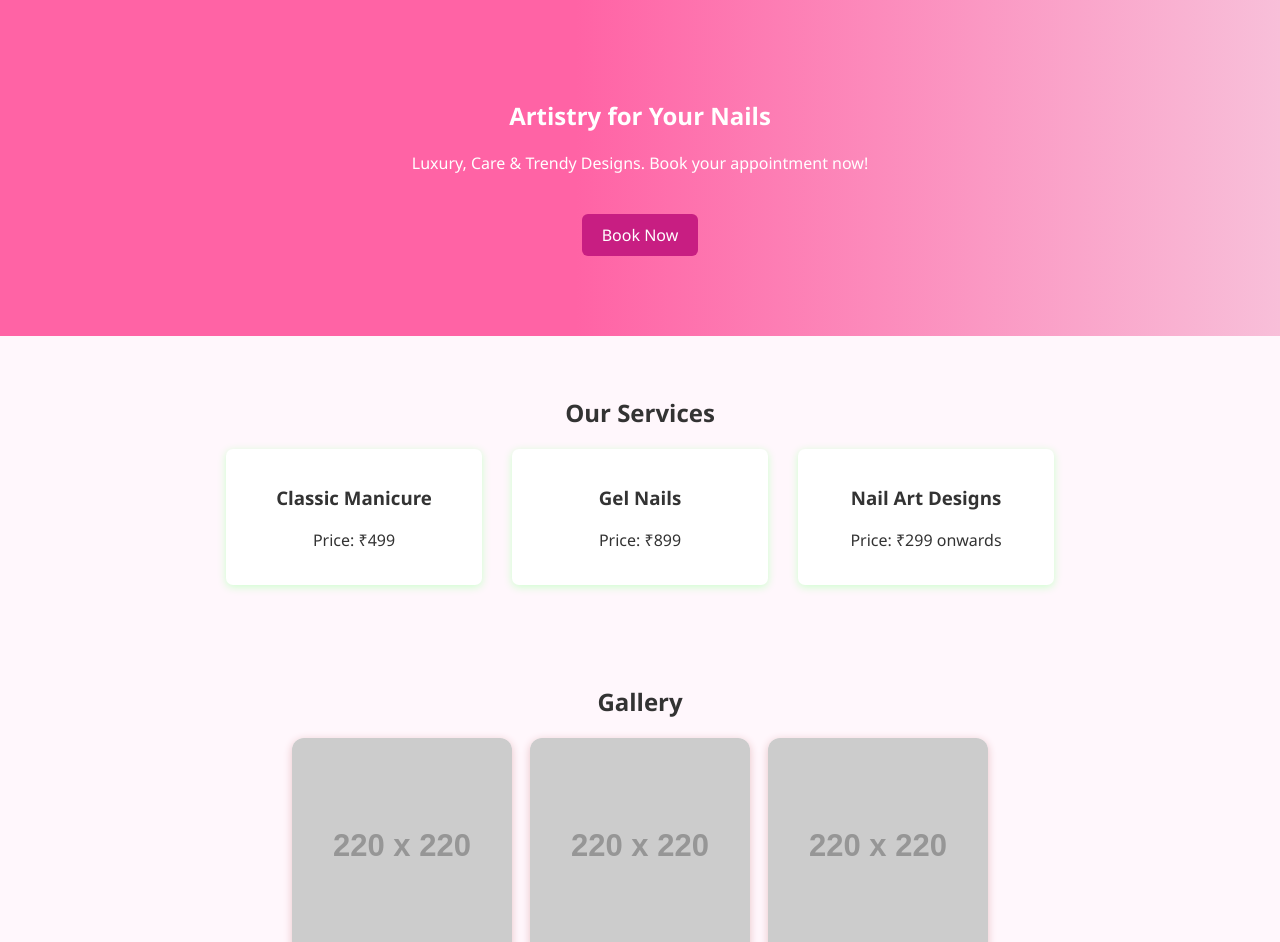
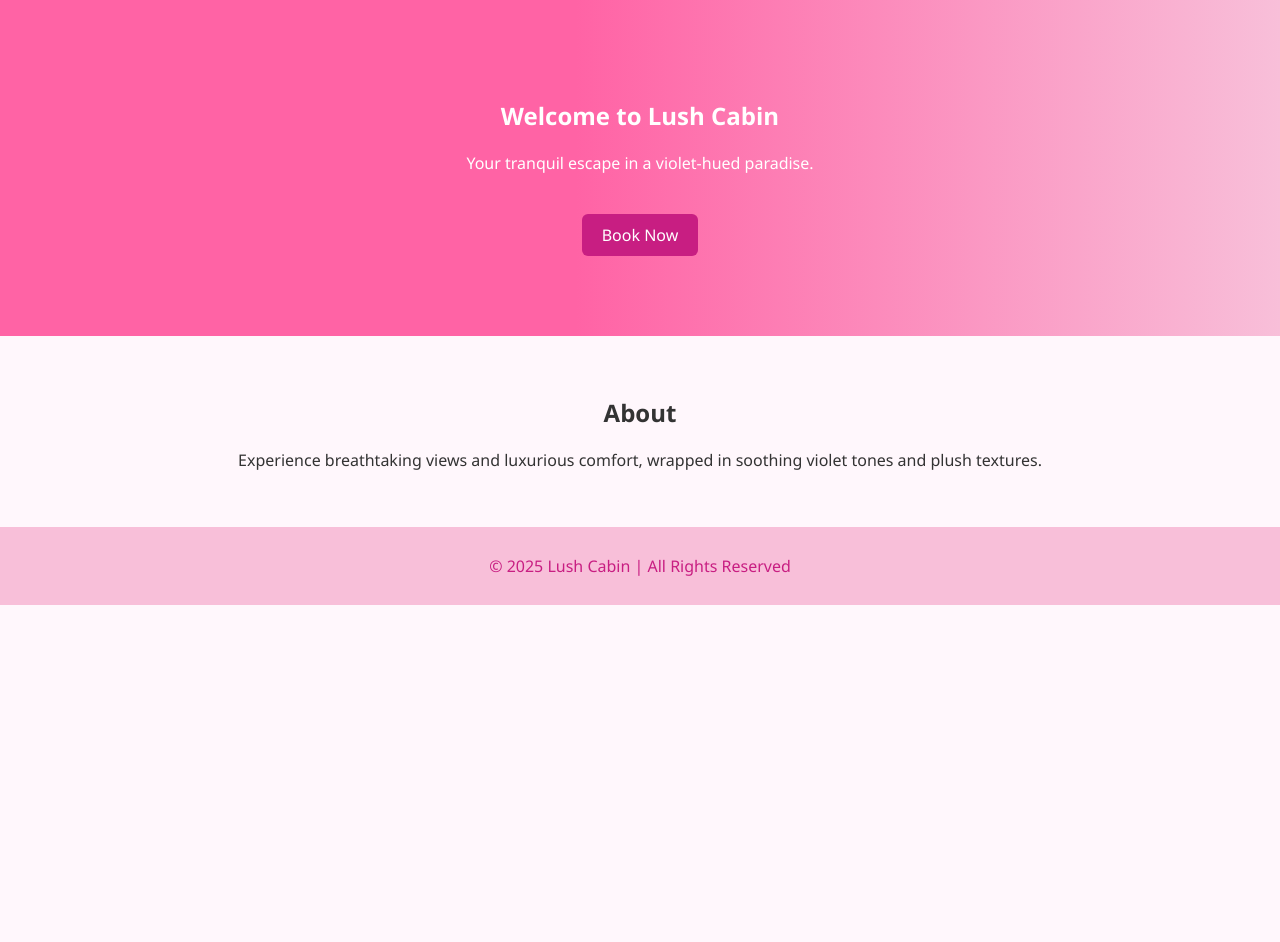
Before and after one commit to Wenslin/Nail-Art-studio, a plain HTML site: page index.html in a window 1280 px wide. Shown: the part 64-1006 px from the top of the page. After the commit the page ends 800 px from the top, so only its background shows below. Drawn offline with Linux system fonts and the light colour scheme; placeholder pictures from the web are drawn by us.

Commit message:
Update index.html

```diff
--- a/index.html
+++ b/index.html
@@ -3,79 +3,36 @@
 <head>
   <meta charset="UTF-8">
   <meta name="viewport" content="width=device-width, initial-scale=1.0">
-  <title>Nail Bliss Studio - Art & Style</title>
+  <title>Lush Cabin Retreat</title>
   <link rel="stylesheet" href="style.css">
 </head>
 <body>
   <!-- Header -->
   <header>
-    <div class="logo">Lush <span>Cabin</span> Studio</div>
+    <div class="logo">Lush Cabin</div>
     <nav>
-      <a href="#services">Services</a>
+      <a href="#about">About</a>
       <a href="#gallery">Gallery</a>
-      <a href="#about">About</a>
       <a href="#contact">Contact</a>
     </nav>
   </header>
 
   <!-- Hero Section -->
   <section class="hero">
-    <h1>Artistry for Your Nails</h1>
-    <p>Luxury, Care & Trendy Designs. Book your appointment now!</p>
+    <h1>Welcome to Lush Cabin</h1>
+    <p>Your tranquil escape in a violet-hued paradise.</p>
     <a href="#contact" class="btn">Book Now</a>
   </section>
 
-  <!-- Services -->
-  <section id="services">
-    <h2>Our Services</h2>
-    <div class="service-list">
-      <div class="service">
-        <h3>Classic Manicure</h3>
-        <p>Price: ₹499</p>
-      </div>
-      <div class="service">
-        <h3>Gel Nails</h3>
-        <p>Price: ₹899</p>
-      </div>
-      <div class="service">
-        <h3>Nail Art Designs</h3>
-        <p>Price: ₹299 onwards</p>
-      </div>
-    </div>
-  </section>
-
-  <!-- Gallery -->
-  <section id="gallery">
-    <h2>Gallery</h2>
-    <div class="gallery-grid">
-      <img src="https://via.placeholder.com/220x220?text=Art1" alt="Nail Art 1">
-      <img src="https://via.placeholder.com/220x220?text=Art2" alt="Nail Art 2">
-      <img src="https://via.placeholder.com/220x220?text=Art3" alt="Nail Art 3">
-    </div>
-  </section>
-
-  <!-- About -->
+  <!-- Sample Content -->
   <section id="about">
-    <h2>About Us</h2>
-    <p>Nail Bliss Studio in India brings you expert nail technicians, the best trending designs, and guaranteed hygiene standards. Experience personalized care in a vibrant, stylish setting.</p>
-  </section>
-
-  <!-- Contact -->
-  <section id="contact">
-    <h2>Contact & Booking</h2>
-    <p>WhatsApp: +91 98765 43210</p>
-    <p>Email: nailblissstudio@gmail.com</p>
-    <form>
-      <input type="text" placeholder="Your Name" required>
-      <input type="email" placeholder="Your Email" required>
-      <input type="text" placeholder="Service/Query" required>
-      <button type="submit">Send</button>
-    </form>
+    <h2>About</h2>
+    <p>Experience breathtaking views and luxurious comfort, wrapped in soothing violet tones and plush textures.</p>
   </section>
 
   <!-- Footer -->
   <footer>
-    <p>© 2025 Nail Bliss Studio | All Rights Reserved</p>
+    <p>© 2025 Lush Cabin | All Rights Reserved</p>
   </footer>
 </body>
 </html>
```
